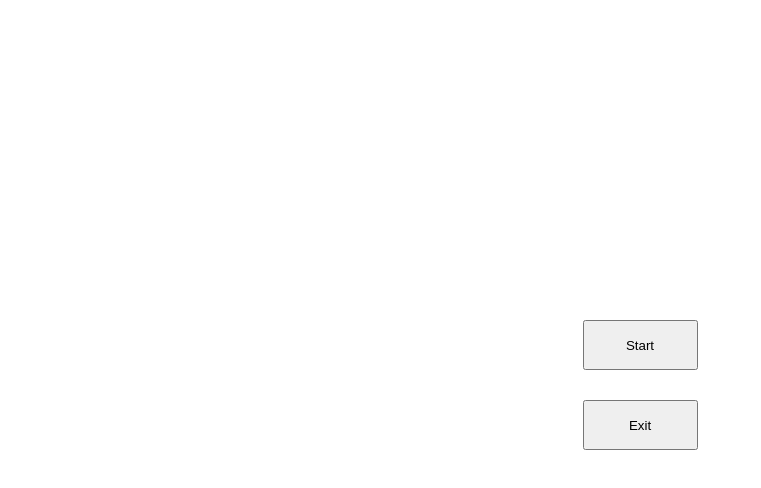
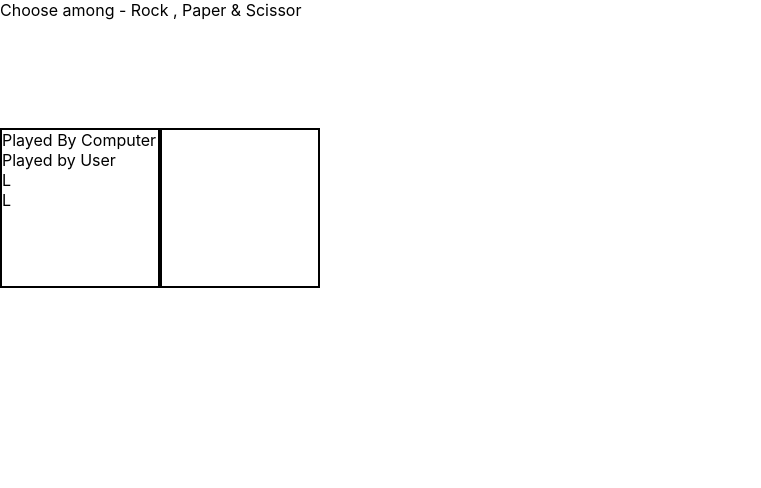
Before and after one commit to JayeshSChaudhari/Cops_Project, a React (Create React App) app: page / in a window 1280 px wide. Shown: the top 488 px of the page, without its empty margins (0-761 px from the left). Built offline with nearby package versions, Linux system fonts and the light colour scheme.

Commit message:
styling to maingame

```diff
--- a/src/AllCSS/MainGame.css
+++ b/src/AllCSS/MainGame.css
@@ -6,7 +6,25 @@
 
 
 .GameBox{
+    margin: auto;
     display: grid;
+    grid-template-rows: 10em 10em  ;
+    grid-template-columns: 10em 10em  ;
+    position: absolute;
+    top: 8rem;
+
+}
 
 
+
+
+
+#displayCompAndUser{
+    border: 2px solid black;
 }
+
+
+#ChooseOne{
+    border: 2px solid black;
+
+}
--- a/src/App.js
+++ b/src/App.js
@@ -7,7 +7,7 @@ function App() {
 
 
     <>
-    <StartInterface/>
+    {/* <StartInterface/> */}
     <MainGame/>
 
     </>
--- a/src/MyComponents/MainGame.jsx
+++ b/src/MyComponents/MainGame.jsx
@@ -14,13 +14,36 @@ export default function MainGame() {
     return (
 
         <>
+            <div id="Screen">
 
-            <div className="GameBox">
+                <p>Choose among - Rock , Paper & Scissor</p>
+
+
+
+                <div className="GameBox">
+                    <div id="displayCompAndUser">
+                        <div>Played By Computer</div>
+                        <div>Played by User</div>
+                        <div id="CompPlayed">L</div>
+                        <div id="UserPlayed">L</div>
+
+                    </div>
+
+
+
+                    <div id="ChooseOne">
+
+                    </div>
+
+
+
+
+
+
+                </div>
 
 
             </div>
-
-
 
         </>
 
```
